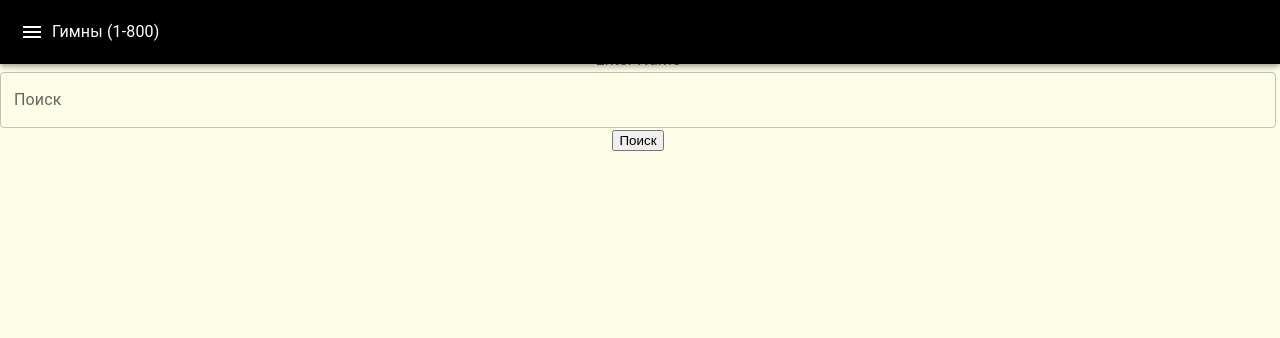
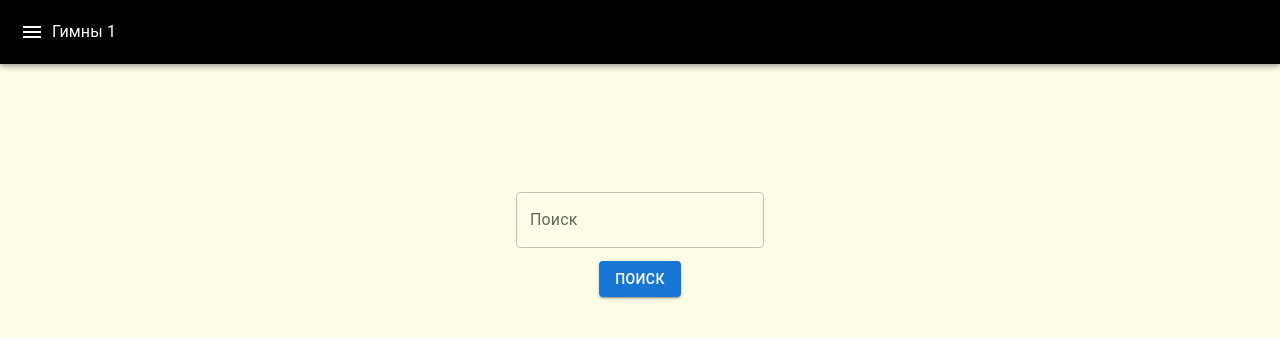
Before and after one commit to gorshipaktsyan/russian-hymns, a React (Create React App) app: page /russian-hymns/search in a window 1280 px wide. Shown: the top 338 px of the page. Built offline with nearby package versions, Linux system fonts and the light colour scheme.

Commit message:
created search input

```diff
--- a/src/App/index.js
+++ b/src/App/index.js
@@ -15,9 +15,17 @@ import {
 import { Bookmark } from "@mui/icons-material";
 import "./index.scss";
 
-function App({ number }) {
+function App({ currentNumber, setCurrentNumber }) {
   const routes = [
-    { path: "/russian-hymns", element: <Hymn /> },
+    {
+      path: "/russian-hymns",
+      element: (
+        <Hymn
+          currentNumber={currentNumber}
+          setCurrentNumber={setCurrentNumber}
+        />
+      ),
+    },
     { path: "/russian-hymns/settings", element: <Settings /> },
     { path: "/russian-hymns/about", element: <About /> },
     { path: "/russian-hymns/alphabetical", element: <AlphabeticalIndex /> },
@@ -26,7 +34,10 @@ function App({ number }) {
     { path: "/russian-hymns/history", element: <History /> },
     { path: "/russian-hymns/preface", element: <Preface /> },
     { path: "/russian-hymns/reference", element: <Reference /> },
-    { path: "/russian-hymns/search", element: <Search /> },
+    {
+      path: "/russian-hymns/search",
+      element: <Search setCurrentNumber={setCurrentNumber} />,
+    },
   ];
 
   return (
@@ -34,11 +45,7 @@ function App({ number }) {
       <CssBaseline />
       <Routes>
         {routes.map((route) => (
-          <Route
-            key={route.path}
-            path={route.path}
-            element={React.cloneElement(route.element, { number })}
-          />
+          <Route key={route.path} path={route.path} element={route.element} />
         ))}
       </Routes>
     </div>
--- a/src/App/index.scss
+++ b/src/App/index.scss
@@ -1,5 +1,5 @@
 .app {
   min-height: 100vh;
   background-color: rgb(253, 253, 232);
-  padding-top: 40px;
+  padding-top: 64px;
 }
--- a/src/Layout/index.js
+++ b/src/Layout/index.js
@@ -1,10 +1,8 @@
 import React, { useState } from "react";
 import Box from "@mui/material/Box";
-import { useSwipeable } from "react-swipeable";
 import AppBar from "../view/components/AppBar";
 import Drawer from "../view/components/Drawer";
 import Footer from "../view/components/Footer";
-import storage from "../view/services/storage/storage.json";
 import App from "../App";
 import "./index.scss";
 
@@ -32,48 +30,11 @@ const navItems = [
   { tittle: "Настройки", route: "settings" },
   { tittle: "O Программе", route: "about" },
 ];
-const config = {
-  delta: 10, // min distance(px) before a swipe starts. *See Notes*
-  preventScrollOnSwipe: false, // prevents scroll during swipe (*See Details*)
-  trackTouch: true, // track touch input
-  trackMouse: false, // track mouse input
-  rotationAngle: 0, // set a rotation angle
-  swipeDuration: Infinity, // allowable duration of a swipe (ms). *See Notes*
-  touchEventOptions: { passive: true }, // options for touch listeners (*See Details*)
-};
 
 function Layout() {
   const [mobileOpen, setMobileOpen] = useState(false);
-  const [number, setNumber] = useState(1);
-  const [tittle, setTittle] = useState("Гимны (1-800)");
-  function handleLeftSwipe() {
-    const index = storage.findIndex(
-      (el) => Number(el.number) === Number(number + 1)
-    );
-    if (index > 0) {
-      setNumber(number + 1);
-    }
-  }
-
-  function handleRightSwipe(n) {
-    const index = storage.findIndex(
-      (el) => Number(el.number) === Number(number - 1)
-    );
-    if (index > 0) {
-      setNumber(number - 1);
-    }
-  }
-
-  const handlers = useSwipeable(
-    {
-      onSwipedLeft: () => handleLeftSwipe(),
-      onSwipedRight: () => handleRightSwipe(),
-      swipeDuration: 500,
-      preventScrollOnSwipe: true,
-      trackMouse: true,
-    },
-    config
-  );
+  const [currentNumber, setCurrentNumber] = useState(1);
+  const [title, setTitle] = useState(`Гимны ${currentNumber}`);
 
   /*function handlePress() {
    if (deferredPrompt) {
@@ -91,16 +52,23 @@ function Layout() {
   const handleDrawerToggle = () => {
     setMobileOpen((prevState) => !prevState);
   };
+  const updateCurrentNumber = (number) => {
+    setCurrentNumber(number);
+    setTitle(`Гимны ${number}`);
+  };
   return (
-    <Box sx={{ height: "100%" }} {...handlers}>
-      <AppBar handleDrawerToggle={handleDrawerToggle} tittle={tittle} />
-      <App number={number} />
+    <Box sx={{ height: "100%" }}>
+      <AppBar handleDrawerToggle={handleDrawerToggle} title={title} />
+      <App
+        currentNumber={currentNumber}
+        setCurrentNumber={updateCurrentNumber}
+      />
       <Footer />
       <Drawer
         handleDrawerToggle={handleDrawerToggle}
         navItems={navItems}
         mobileOpen={mobileOpen}
-        setTittle={setTittle}
+        setTitle={setTitle}
       />
     </Box>
   );
--- a/src/view/components/AppBar.js
+++ b/src/view/components/AppBar.js
@@ -5,7 +5,7 @@ import IconButton from "@mui/material/IconButton";
 import MenuIcon from "@mui/icons-material/Menu";
 import Toolbar from "@mui/material/Toolbar";
 
-function AppBarComponent({ handleDrawerToggle, tittle }) {
+function AppBarComponent({ handleDrawerToggle, title }) {
   return (
     <AppBar component="nav" sx={{ backgroundColor: "#000" }}>
       <Toolbar>
@@ -17,7 +17,7 @@ function AppBarComponent({ handleDrawerToggle, tittle }) {
         >
           <MenuIcon />
         </IconButton>
-        <Box>{tittle}</Box>
+        <Box>{title}</Box>
       </Toolbar>
     </AppBar>
   );
--- a/src/view/components/Drawer.js
+++ b/src/view/components/Drawer.js
@@ -1,11 +1,11 @@
 import * as React from "react";
+import { useNavigate } from "react-router-dom";
 import Box from "@mui/material/Box";
 import Drawer from "@mui/material/Drawer";
 import List from "@mui/material/List";
 import ListItem from "@mui/material/ListItem";
 import ListItemButton from "@mui/material/ListItemButton";
 import ListItemText from "@mui/material/ListItemText";
-import { useNavigate } from "react-router-dom";
 
 const drawerWidth = 240;
 
@@ -13,12 +13,12 @@ function DrawerComponent({
   navItems,
   mobileOpen,
   handleDrawerToggle,
-  setTittle,
+  setTitle,
 }) {
   const navigate = useNavigate();
   function handleNavigate(item) {
     navigate(`/russian-hymns/${item.route}`);
-    setTittle(item.tittle);
+    setTitle(item.tittle);
   }
   return (
     <Drawer
--- a/src/view/pages/Hymn/index.js
+++ b/src/view/pages/Hymn/index.js
@@ -1,16 +1,53 @@
 import React from "react";
+import { useSwipeable } from "react-swipeable";
 import Box from "@mui/material/Box";
 import storage from "../../services/storage/storage.json";
 import "./index.scss";
 
-function Hymn({ number }) {
-  const hymn = storage.find((h) => Number(h.number) === number);
+const config = {
+  delta: 10, // min distance(px) before a swipe starts. *See Notes*
+  preventScrollOnSwipe: false, // prevents scroll during swipe (*See Details*)
+  trackTouch: true, // track touch input
+  trackMouse: false, // track mouse input
+  rotationAngle: 0, // set a rotation angle
+  swipeDuration: Infinity, // allowable duration of a swipe (ms). *See Notes*
+  touchEventOptions: { passive: true }, // options for touch listeners (*See Details*)
+};
+function Hymn({ currentNumber, setCurrentNumber }) {
+  const hymn = storage.find((h) => Number(h.number) === Number(currentNumber));
+  // console.log(typeof currentNumber);
+  function handleLeftSwipe() {
+    const index = storage.findIndex(
+      (el) => Number(el.number) === Number(currentNumber + 1)
+    );
+    if (index !== -1) {
+      setCurrentNumber(currentNumber + 1);
+    }
+  }
 
+  function handleRightSwipe(n) {
+    const index = storage.findIndex(
+      (el) => Number(el.number) === Number(currentNumber - 1)
+    );
+    if (index !== -1) {
+      setCurrentNumber(currentNumber - 1);
+    }
+  }
+
+  const handlers = useSwipeable(
+    {
+      onSwipedLeft: () => handleLeftSwipe(),
+      onSwipedRight: () => handleRightSwipe(),
+      swipeDuration: 500,
+      preventScrollOnSwipe: true,
+      trackMouse: true,
+    },
+    config
+  );
   return (
-    <Box
-      sx={{ pt: 10, width: "100%" }}
-      dangerouslySetInnerHTML={{ __html: hymn.html }}
-    />
+    <Box sx={{ width: "100%" }} {...handlers}>
+      {<div dangerouslySetInnerHTML={{ __html: hymn?.html }} />}
+    </Box>
   );
 }
 
--- a/src/view/pages/Search/index.js
+++ b/src/view/pages/Search/index.js
@@ -1,33 +1,46 @@
-import { Button } from "@mui/base";
-import { FormLabel, TextField, styled } from "@mui/material";
-import { FormControl } from "@mui/base/FormControl";
+import React, { useState } from "react";
+import { useNavigate } from "react-router-dom";
+import Button from "@mui/material/Button";
+import { TextField, styled } from "@mui/material";
 import "./index.scss";
-import { Box } from "@mui/system";
-function Search() {
-  const StyledBox = styled(Box)({
-    padding: "0.5em 0.25em 1em 0em",
-    textAlign: "center",
+
+const StyledForm = styled("form")({
+  display: "flex",
+  alignItems: "center",
+  flexDirection: "column",
+  marginTop: "10%",
 });
-  const StyledFormControl = styled(FormControl)({
-    margin: "0px auto",
+const StyledButton = styled(Button)({
+  margin: "1%",
 });
-  function handleSubmit() {}
+
+function Search({ setCurrentNumber }) {
+  const [number, setNumber] = useState("");
+  const navigate = useNavigate();
+  function handleSubmit(e) {
+    e.preventDefault();
+    setCurrentNumber(number);
+    navigate("/russian-hymns");
+  }
+
+  function handleChange(e) {
+    setNumber(e.target.value);
+  }
+
   return (
-    <StyledBox>
-      <StyledFormControl onSubmit={handleSubmit}>
-        <FormLabel>Enter Name</FormLabel>
-
+    <StyledForm onSubmit={handleSubmit}>
       <TextField
-          name="username"
+        name="search"
         label="Поиск"
-          placeholder="Enter username"
-          fullWidth
+        value={number}
+        placeholder="Поиск"
+        onChange={(e) => handleChange(e)}
+        fullwidth="true"
       />
-        <Button type="submit" color="primary" variant="contained" fullWidth>
+      <StyledButton type="submit" variant="contained" fullwidth="true">
         Поиск
-        </Button>
-      </StyledFormControl>
-    </StyledBox>
+      </StyledButton>
+    </StyledForm>
   );
 }
 
```
Lines whose indentation alone changed are shown as unchanged.
